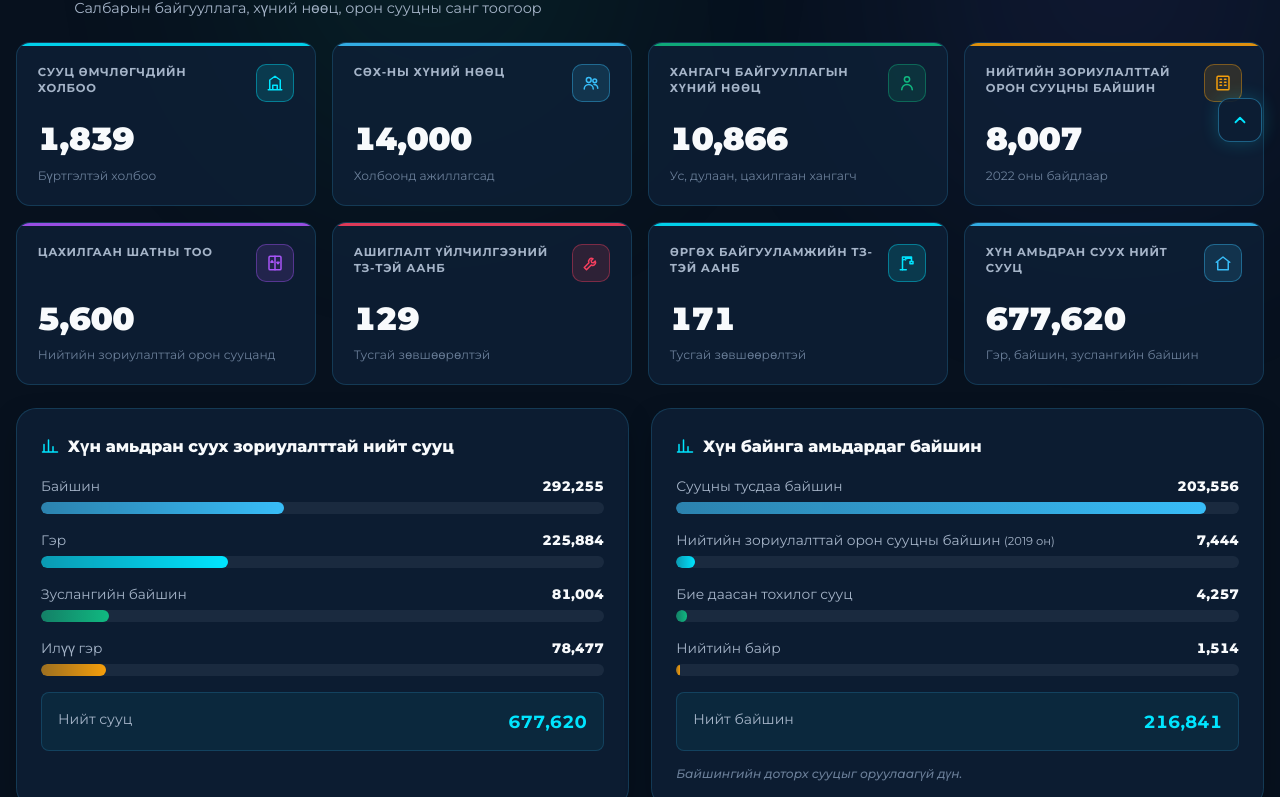
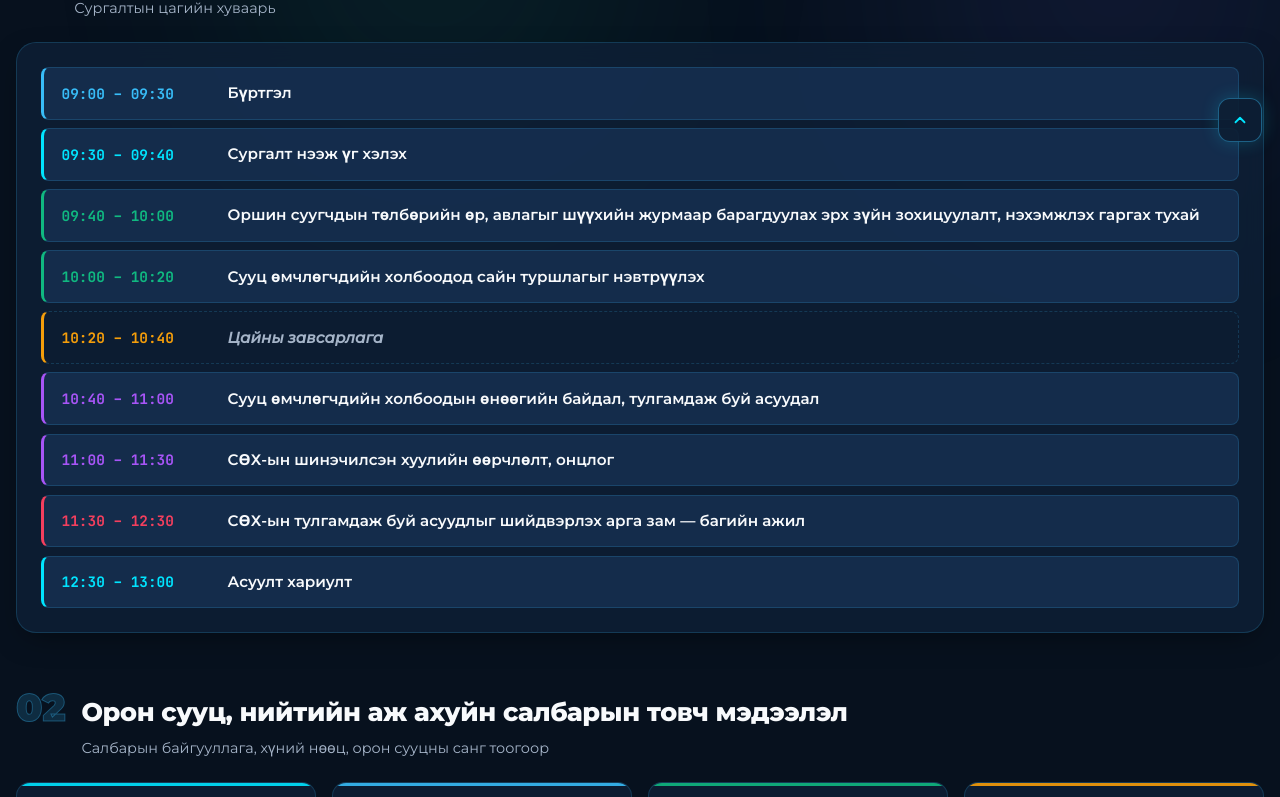
Before and after one commit to Beck0404-ai/Sox, a plain HTML site: page index.html in a window 1280 px wide. Shown: the part 640-1437 px from the top of the page. Drawn offline with Linux system fonts and the light colour scheme.

Commit message:
Сургалтын хөтөлбөрийн хэсэг нэмэв
Co-Authored-By: Claude Opus 5.5 <noreply@anthropic.com>

```diff
--- a/index.html
+++ b/index.html
@@ -214,6 +214,13 @@ tbody tr:hover { background: rgba(56,189,248,.05); }
 .thanks p { margin: 0; color: var(--fg-2); font-size: .82rem; text-transform: uppercase; letter-spacing: .06em; font-weight: 600; }
 .top { position: fixed; right: calc(18px + env(safe-area-inset-right, 0px)); bottom: calc(18px + env(safe-area-inset-bottom, 0px)); z-index: 90; width: 44px; height: 44px; border-radius: 12px; display: grid; place-items: center; color: var(--cyan); background: rgba(13,30,51,.9); border: 1px solid var(--line-strong); text-decoration: none; box-shadow: 0 0 18px rgba(0,229,255,.2); }
 .top:focus-visible { outline: 2px solid var(--cyan); outline-offset: 2px; }
+.prog { display: grid; gap: .55rem; }
+.prog-row { display: grid; grid-template-columns: 150px minmax(0,1fr); gap: 1rem; align-items: center; padding: .85rem 1.1rem; border-radius: var(--r-sm); background: var(--card-2); border: 1px solid var(--line); border-left: 3px solid var(--tone, var(--blue)); }
+.prog-time { font-family: 'JetBrains Mono', monospace; font-weight: 700; font-size: .9rem; color: var(--tone, var(--cyan)); white-space: nowrap; }
+.prog-title { font-weight: 600; font-size: .95rem; line-height: 1.45; }
+.prog-row.brk { background: transparent; border-style: dashed; border-left-style: solid; }
+.prog-row.brk .prog-title { color: var(--fg-2); font-style: italic; }
+@media (max-width: 600px) { .prog-row { grid-template-columns: 1fr; gap: .25rem; } }
 </style>
 </head>
 <body>
@@ -228,6 +235,7 @@ tbody tr:hover { background: rgba(56,189,248,.05); }
       <span><b>Сайншанд хотын</b><small>Захирагчийн ажлын алба</small></span>
     </a>
     <ul class="menu">
+      <li><a href="#program">Хөтөлбөр</a></li>
       <li><a href="#overview">Салбарын тойм</a></li>
       <li><a href="#history">Хуулийн түүх</a></li>
       <li><a href="#law">Хуулийн заалт</a></li>
@@ -258,8 +266,25 @@ tbody tr:hover { background: rgba(56,189,248,.05); }
     </div>
   </section>
 
+  <section class="sec" id="program">
+    <div class="sec-head"><span class="sec-no">01</span><div><h2>Сургалтын хөтөлбөр</h2><p>Сургалтын цагийн хуваарь</p></div></div>
+    <div class="card">
+      <div class="prog">
+        <div class="prog-row t-blue"><span class="prog-time">09:00 – 09:30</span><span class="prog-title">Бүртгэл</span></div>
+        <div class="prog-row t-cyan"><span class="prog-time">09:30 – 09:40</span><span class="prog-title">Сургалт нээж үг хэлэх</span></div>
+        <div class="prog-row t-emerald"><span class="prog-time">09:40 – 10:00</span><span class="prog-title">Оршин суугчдын төлбөрийн өр, авлагыг шүүхийн журмаар барагдуулах эрх зүйн зохицуулалт, нэхэмжлэх гаргах тухай</span></div>
+        <div class="prog-row t-emerald"><span class="prog-time">10:00 – 10:20</span><span class="prog-title">Сууц өмчлөгчдийн холбоодод сайн туршлагыг нэвтрүүлэх</span></div>
+        <div class="prog-row t-amber brk"><span class="prog-time">10:20 – 10:40</span><span class="prog-title">Цайны завсарлага</span></div>
+        <div class="prog-row t-purple"><span class="prog-time">10:40 – 11:00</span><span class="prog-title">Сууц өмчлөгчдийн холбоодын өнөөгийн байдал, тулгамдаж буй асуудал</span></div>
+        <div class="prog-row t-purple"><span class="prog-time">11:00 – 11:30</span><span class="prog-title">СӨХ-ын шинэчилсэн хуулийн өөрчлөлт, онцлог</span></div>
+        <div class="prog-row t-rose"><span class="prog-time">11:30 – 12:30</span><span class="prog-title">СӨХ-ын тулгамдаж буй асуудлыг шийдвэрлэх арга зам — багийн ажил</span></div>
+        <div class="prog-row t-cyan"><span class="prog-time">12:30 – 13:00</span><span class="prog-title">Асуулт хариулт</span></div>
+      </div>
+    </div>
+  </section>
+
   <section class="sec" id="overview">
-    <div class="sec-head"><span class="sec-no">01</span><div><h2>Орон сууц, нийтийн аж ахуйн салбарын товч мэдээлэл</h2><p>Салбарын байгууллага, хүний нөөц, орон сууцны санг тоогоор</p></div></div>
+    <div class="sec-head"><span class="sec-no">02</span><div><h2>Орон сууц, нийтийн аж ахуйн салбарын товч мэдээлэл</h2><p>Салбарын байгууллага, хүний нөөц, орон сууцны санг тоогоор</p></div></div>
     <div class="stats">
       <div class="stat t-cyan"><div class="stat-top"><span class="stat-lbl">Сууц өмчлөгчдийн холбоо</span><span class="stat-ic"><svg width="18" height="18" viewBox="0 0 24 24" fill="none" stroke="currentColor" stroke-width="2" stroke-linecap="round" stroke-linejoin="round"><path d="M3 21h18M5 21V8l7-5 7 5v13M9 21v-6h6v6"/></svg></span></div><div class="stat-val">1,839</div><div class="stat-sub">Бүртгэлтэй холбоо</div></div>
       <div class="stat t-blue"><div class="stat-top"><span class="stat-lbl">СӨХ-ны хүний нөөц</span><span class="stat-ic"><svg width="18" height="18" viewBox="0 0 24 24" fill="none" stroke="currentColor" stroke-width="2" stroke-linecap="round" stroke-linejoin="round"><circle cx="9" cy="8" r="3.2"/><path d="M3 20c0-3.3 2.7-6 6-6s6 2.7 6 6"/><circle cx="17" cy="9" r="2.5"/><path d="M16 14c2.8 0 5 2.2 5 5"/></svg></span></div><div class="stat-val">14,000</div><div class="stat-sub">Холбоонд ажиллагсад</div></div>
@@ -297,7 +322,7 @@ tbody tr:hover { background: rgba(56,189,248,.05); }
   </section>
 
   <section class="sec" id="history">
-    <div class="sec-head"><span class="sec-no">02</span><div><h2>Хууль тогтоомжийн хөгжил</h2><p>Дундын өмчлөлийн орон сууцны харилцааг зохицуулсан хуулиуд</p></div></div>
+    <div class="sec-head"><span class="sec-no">03</span><div><h2>Хууль тогтоомжийн хөгжил</h2><p>Дундын өмчлөлийн орон сууцны харилцааг зохицуулсан хуулиуд</p></div></div>
     <div class="tl">
       <div class="tl-item t-amber"><div class="tl-dot">1996</div><div class="tl-card"><div class="tl-date">1996.10.25</div><h4>Дундын өмчлөлийн орон сууцны тухай хууль</h4><span class="badge b-rose">Хүчингүй болсон · 2003.06.18</span></div></div>
       <div class="tl-item t-blue"><div class="tl-dot">1999</div><div class="tl-card"><div class="tl-date">1999.04.22</div><h4>Орон сууцны тухай хууль</h4><span class="badge b-blue">Нэмэлт өөрчлөлт · 11 удаа</span></div></div>
@@ -318,7 +343,7 @@ tbody tr:hover { background: rgba(56,189,248,.05); }
   </section>
 
   <section class="sec" id="law">
-    <div class="sec-head"><span class="sec-no">03</span><div><h2>Хуулийн заалтууд</h2><p>СӨХ-ны тухай хуулийн зүйл заалт, Иргэний хууль болон бусад хуулийн холбогдох хэсэг</p></div></div>
+    <div class="sec-head"><span class="sec-no">04</span><div><h2>Хуулийн заалтууд</h2><p>СӨХ-ны тухай хуулийн зүйл заалт, Иргэний хууль болон бусад хуулийн холбогдох хэсэг</p></div></div>
     <div class="tools">
       <label class="search" for="q">
         <svg width="18" height="18" viewBox="0 0 24 24" fill="none" stroke="currentColor" stroke-width="2" stroke-linecap="round"><circle cx="11" cy="11" r="7"/><path d="M20 20l-3.5-3.5"/></svg>
@@ -980,7 +1005,7 @@ tbody tr:hover { background: rgba(56,189,248,.05); }
   </section>
 
   <section class="sec" id="payment">
-    <div class="sec-head"><span class="sec-no">04</span><div><h2>Төлбөрөө төлөөгүй тохиолдолд авах арга хэмжээ</h2><p>СӨХ-ны төлбөрийг гаргуулах хууль зүйн дараалал</p></div></div>
+    <div class="sec-head"><span class="sec-no">05</span><div><h2>Төлбөрөө төлөөгүй тохиолдолд авах арга хэмжээ</h2><p>СӨХ-ны төлбөрийг гаргуулах хууль зүйн дараалал</p></div></div>
     <p class="intro">Орон сууцны дундын өмчлөлийн эд хөрөнгийн ашиглалт, засвар үйлчилгээг хариуцдаг Сууц Өмчлөгчдийн Холбоо (СӨХ)-ны төлбөрийг төлөх нь тухайн орон сууцанд амьдарч буй <b>сууц өмчлөгч бүрийн хуулиар хүлээсэн үүрэг</b> юм. Гэвч энэхүү төлбөрийг хугацаанд нь төлөөгүй тохиолдолд СӨХ-ны зүгээс хуулийн дагуу тодорхой арга хэмжээг авах эрхтэй байдаг.</p>
     <div class="steps">
       <div class="step t-cyan">
```
